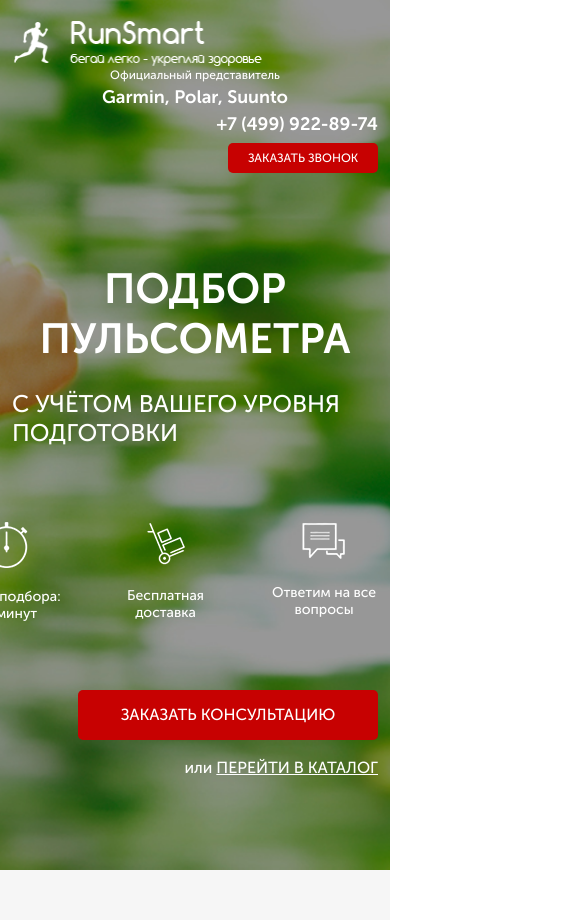
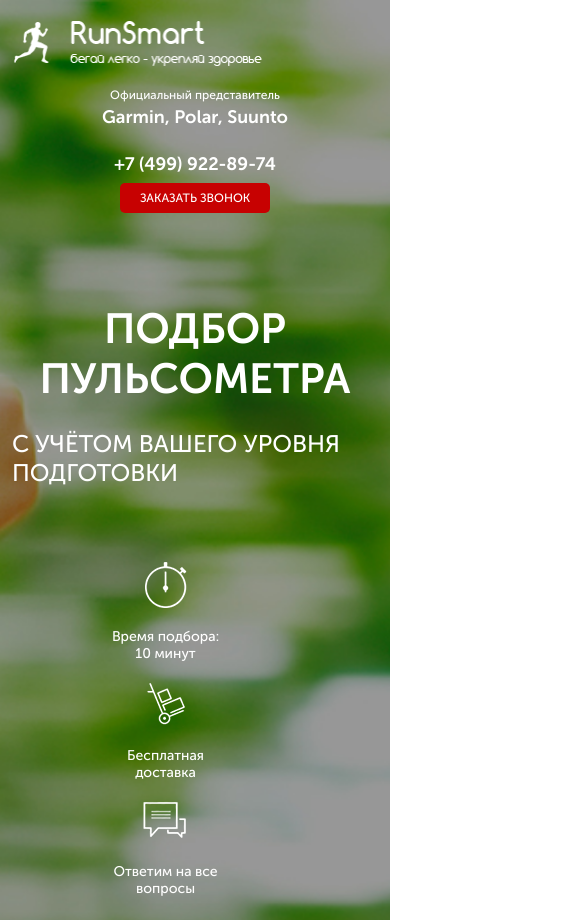
Before and after one commit to uiunter/uiunter.github.io, a website: page bem_project/src/index.html in a window 390 px wide. Shown: the top 920 px of the page, 585 px wide, since content can reach past the window. Drawn offline with nearby package versions, Linux system fonts and the light colour scheme; files whose address does not match are found by name.

Commit message:
adapt for ios

```diff
--- a/bem_project/src/js/script.js
+++ b/bem_project/src/js/script.js
@@ -71,6 +71,10 @@ const slider = tns({
         $('.overlay, #consultation, #thanks, #order').fadeOut();
     });
 
+    $('.overlay').on('click', function() {
+        $('.overlay, #consultation, #thanks, #order').fadeOut();
+    });
+
     $('.button_mini').on('click', function() {
         $('.overlay, #order').fadeIn();
     });
--- a/bem_project/src/sass/base/_media.scss
+++ b/bem_project/src/sass/base/_media.scss
@@ -93,3 +93,44 @@
         }
     }
 }
+
+@media only screen and ( max-width: 415px ) {
+    .header {
+        display: flex;
+        justify-content: space-between;
+        align-items: center;
+        &__representative {
+            margin-top: 20px;
+        }
+        &__phonecall {
+            margin-top: 20px;
+            align-items: center;
+        }
+    }
+
+    .promo {
+        &__icons {
+            flex-direction: column;
+            align-items: center;
+            justify-content: space-between;
+            &_item {
+                display: block;
+                margin-bottom: 20px;
+            }
+        }
+    }
+
+    .title {
+        &_subheader {
+            &_left {
+                width: 300px;
+            }
+        }
+    }
+
+    .catalog {
+        &__tab {
+            font-size: 12px;
+        }
+    }
+}
```
Also changed, not shown: bem_project/src/css/style.min.css.
